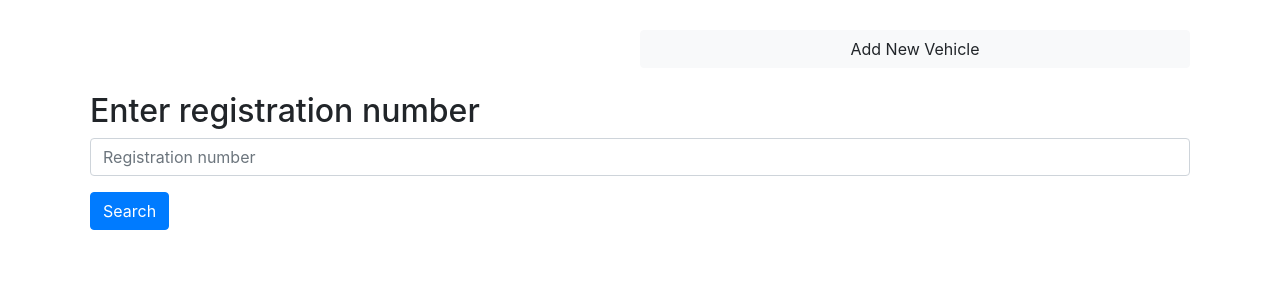
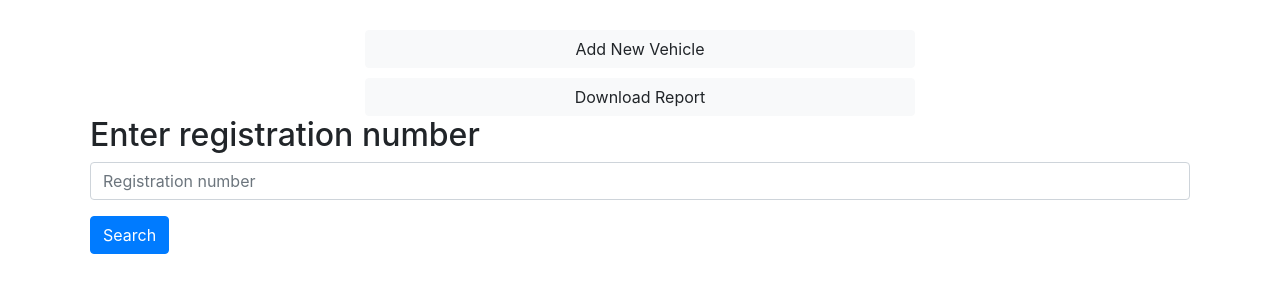
Before and after one commit to RSSB-Devanahalli/rssb-parking-dc, a Python web app: template website/templates/search.html in a window 1280 px wide. Shown: the part 56-356 px from the top of the page. Run offline with Jinja, Linux system fonts and the light colour scheme; the template is opened without the code that fills it, so the values that code supplies are empty; some libraries are stand-ins or nearby versions.

Commit message:
savingupdates

```diff
--- /dev/null
+++ b/website/static/style.css
@@ -0,0 +1,11 @@
+.backAndForth {
+    display: flex;
+    flex-direction: column;   /* stack buttons vertically */
+    align-items: center;      /* center horizontally */
+    gap: 10px;                /* space between buttons */
+    width: 100%;
+}
+
+.backAndForth a {
+    width: 50%;
+}
--- a/website/templates/base.html
+++ b/website/templates/base.html
@@ -14,6 +14,9 @@
       href="https://stackpath.bootstrapcdn.com/font-awesome/4.7.0/css/font-awesome.min.css"
       crossorigin="anonymous"
     />
+
+    <link rel="stylesheet" href="{{ url_for('static', filename='style.css') }}">
+
     <title>{% block title %}Home{% endblock %}</title>
 </head>
 <body>
--- a/website/templates/search.html
+++ b/website/templates/search.html
@@ -2,9 +2,12 @@
 <title>{% block title %}Search your vehicle || Parking - Devanahalli, Bangalore{% endblock %}</title>
 
 {% block backAndForth %}
-    <div class="backAndForth" style="display: flex; align-items: right; justify-content: right">
-        <a href="/add" style="width:50%;">
-            <button type="button" class="btn btn-light" style="width: 100%;">Add New Vehicle</button><br><br>
+    <div class="backAndForth">
+        <a href="/add">
+            <button type="button" class="btn btn-light" style="width: 100%;">Add New Vehicle</button>
+        </a>
+        <a href="/add">
+            <button type="button" class="btn btn-light" style="width: 100%;">Download Report</button>
         </a>
     </div>
 {% endblock %}
```
Also changed, not shown: main.py (added, +7 -0 lines), website/templates/style.css (added), 2 other files.
